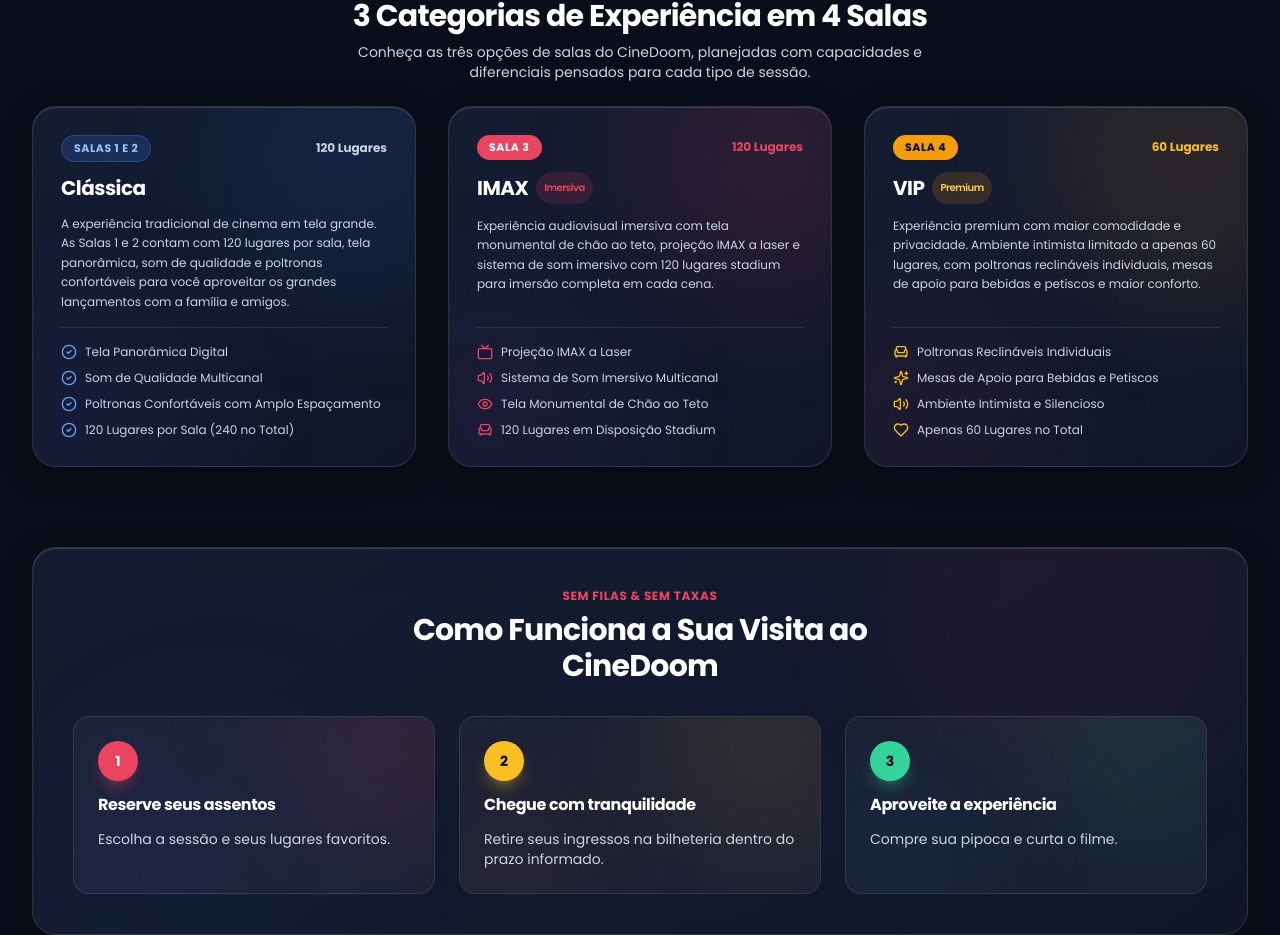
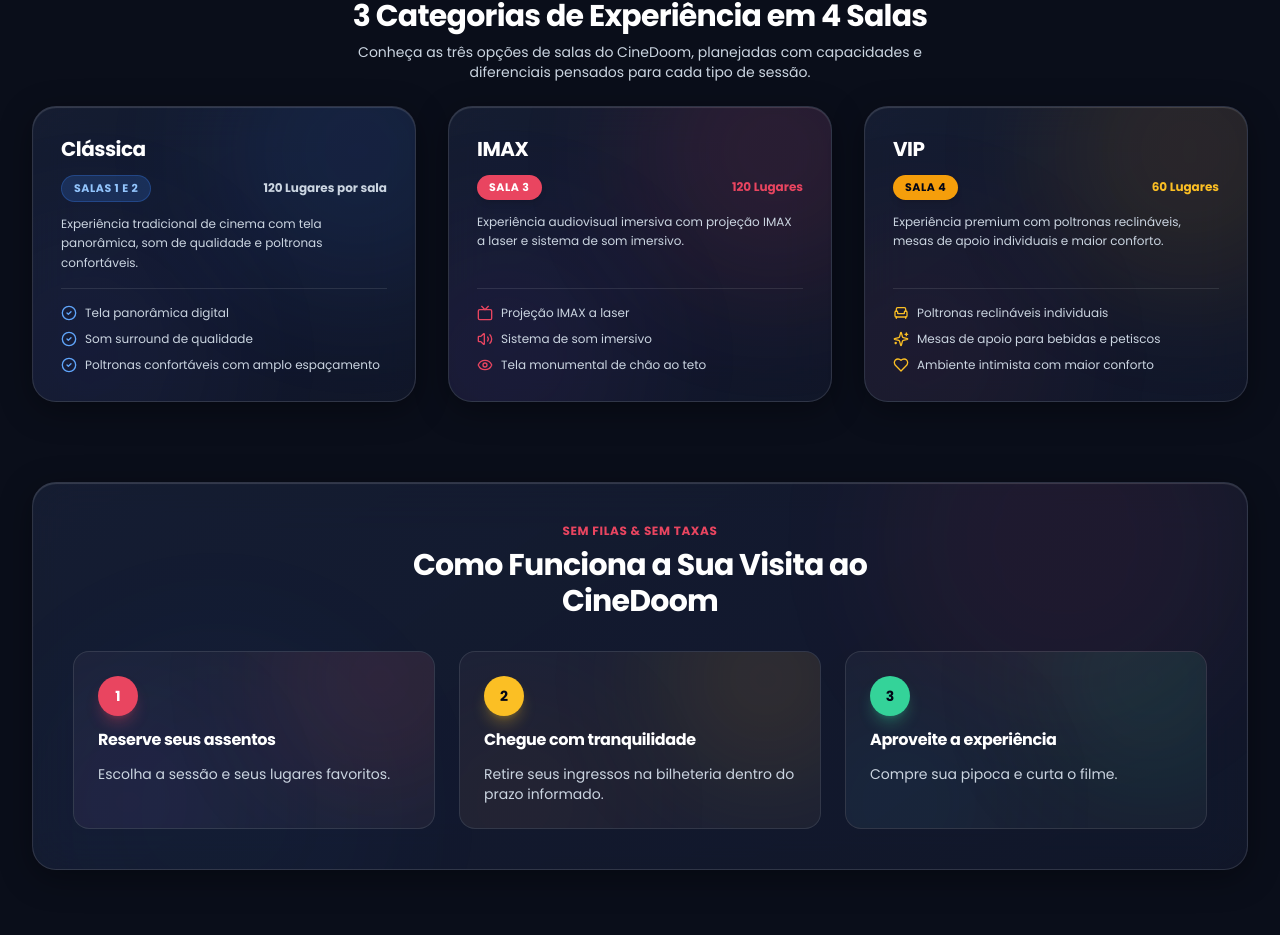
Before and after one commit to CINESOFT-SOLUTIONS/cinedoom-app, a Next.js app: page /sobre in a window 1280 px wide. Shown: the part 1150-2085 px from the top of the page. Built offline with nearby package versions, Linux system fonts and the light colour scheme; no server answers.

Commit message:
refactor(sobre): revisar textos e harmonizar hierarquia dos 3 cards de experiencias

```diff
--- a/src/app/sobre/page.tsx
+++ b/src/app/sobre/page.tsx
@@ -216,39 +216,40 @@ export default function SobreCineDoomPage() {
             >
               <div className="p-6 sm:p-7 space-y-4 flex-1 flex flex-col justify-between">
                 <div className="space-y-3">
+                  {/* 1. Nome da experiência */}
+                  <h3 className="text-xl font-bold text-white tracking-tight">
+                    Clássica
+                  </h3>
+
+                  {/* 2. Identificação das salas e capacidade */}
                   <div className="flex items-center justify-between gap-2">
                     <span className="px-3 py-1 rounded-full bg-blue-500/20 text-blue-300 border border-blue-500/30 text-[11px] font-bold uppercase tracking-wider">
                       Salas 1 e 2
                     </span>
                     <span className="text-xs font-bold text-slate-300">
-                      120 Lugares
+                      120 Lugares por sala
                     </span>
                   </div>
 
-                  <h3 className="text-xl font-bold text-white tracking-tight">
-                    Clássica
-                  </h3>
+                  {/* 3. Descrição breve, em uma única frase */}
                   <p className="text-xs text-slate-300 leading-relaxed">
-                    A experiência tradicional de cinema em tela grande. As Salas 1 e 2 contam com 120 lugares por sala, tela panorâmica, som de qualidade e poltronas confortáveis para você aproveitar os grandes lançamentos com a família e amigos.
+                    Experiência tradicional de cinema com tela panorâmica, som de qualidade e poltronas confortáveis.
                   </p>
                 </div>
 
+                {/* 4. Lista de três características */}
                 <div className="space-y-2.5 pt-4 border-t border-white/10 text-xs text-slate-300">
                   <div className="flex items-center gap-2">
                     <CheckCircle2 className="w-4 h-4 text-blue-400 shrink-0" />
-                    <span>Tela Panorâmica Digital</span>
+                    <span>Tela panorâmica digital</span>
                   </div>
                   <div className="flex items-center gap-2">
                     <CheckCircle2 className="w-4 h-4 text-blue-400 shrink-0" />
-                    <span>Som de Qualidade Multicanal</span>
+                    <span>Som surround de qualidade</span>
                   </div>
                   <div className="flex items-center gap-2">
                     <CheckCircle2 className="w-4 h-4 text-blue-400 shrink-0" />
-                    <span>Poltronas Confortáveis com Amplo Espaçamento</span>
-                  </div>
-                  <div className="flex items-center gap-2">
-                    <CheckCircle2 className="w-4 h-4 text-blue-400 shrink-0" />
-                    <span>120 Lugares por Sala (240 no Total)</span>
+                    <span>Poltronas confortáveis com amplo espaçamento</span>
                   </div>
                 </div>
               </div>
@@ -264,6 +265,12 @@ export default function SobreCineDoomPage() {
             >
               <div className="p-6 sm:p-7 space-y-4 flex-1 flex flex-col justify-between">
                 <div className="space-y-3">
+                  {/* 1. Nome da experiência */}
+                  <h3 className="text-xl font-bold text-white tracking-tight">
+                    IMAX
+                  </h3>
+
+                  {/* 2. Identificação das salas e capacidade */}
                   <div className="flex items-center justify-between gap-2">
                     <span className="px-3 py-1 rounded-full bg-cta text-white text-[11px] font-bold uppercase tracking-wider shadow-md">
                       Sala 3
@@ -273,31 +280,25 @@ export default function SobreCineDoomPage() {
                     </span>
                   </div>
 
-                  <h3 className="text-xl font-bold text-white tracking-tight flex items-center gap-2">
-                    <span>IMAX</span>
-                    <span className="text-[10px] font-semibold text-cta bg-cta/15 px-2 py-0.5 rounded-full">Imersiva</span>
-                  </h3>
+                  {/* 3. Descrição breve, em uma única frase */}
                   <p className="text-xs text-slate-300 leading-relaxed">
-                    Experiência audiovisual imersiva com tela monumental de chão ao teto, projeção IMAX a laser e sistema de som imersivo com 120 lugares stadium para imersão completa em cada cena.
+                    Experiência audiovisual imersiva com projeção IMAX a laser e sistema de som imersivo.
                   </p>
                 </div>
 
+                {/* 4. Lista de três características */}
                 <div className="space-y-2.5 pt-4 border-t border-white/10 text-xs text-slate-300">
                   <div className="flex items-center gap-2">
                     <Tv className="w-4 h-4 text-cta shrink-0" />
-                    <span>Projeção IMAX a Laser</span>
+                    <span>Projeção IMAX a laser</span>
                   </div>
                   <div className="flex items-center gap-2">
                     <Volume2 className="w-4 h-4 text-cta shrink-0" />
-                    <span>Sistema de Som Imersivo Multicanal</span>
+                    <span>Sistema de som imersivo</span>
                   </div>
                   <div className="flex items-center gap-2">
                     <Eye className="w-4 h-4 text-cta shrink-0" />
-                    <span>Tela Monumental de Chão ao Teto</span>
-                  </div>
-                  <div className="flex items-center gap-2">
-                    <Armchair className="w-4 h-4 text-cta shrink-0" />
-                    <span>120 Lugares em Disposição Stadium</span>
+                    <span>Tela monumental de chão ao teto</span>
                   </div>
                 </div>
               </div>
@@ -313,6 +314,12 @@ export default function SobreCineDoomPage() {
             >
               <div className="p-6 sm:p-7 space-y-4 flex-1 flex flex-col justify-between">
                 <div className="space-y-3">
+                  {/* 1. Nome da experiência */}
+                  <h3 className="text-xl font-bold text-white tracking-tight">
+                    VIP
+                  </h3>
+
+                  {/* 2. Identificação das salas e capacidade */}
                   <div className="flex items-center justify-between gap-2">
                     <span className="px-3 py-1 rounded-full bg-amber-500 text-slate-950 text-[11px] font-bold uppercase tracking-wider shadow-md">
                       Sala 4
@@ -322,31 +329,25 @@ export default function SobreCineDoomPage() {
                     </span>
                   </div>
 
-                  <h3 className="text-xl font-bold text-white tracking-tight flex items-center gap-2">
-                    <span>VIP</span>
-                    <span className="text-[10px] font-semibold text-amber-300 bg-amber-500/15 px-2 py-0.5 rounded-full">Premium</span>
-                  </h3>
+                  {/* 3. Descrição breve, em uma única frase */}
                   <p className="text-xs text-slate-300 leading-relaxed">
-                    Experiência premium com maior comodidade e privacidade. Ambiente intimista limitado a apenas 60 lugares, com poltronas reclináveis individuais, mesas de apoio para bebidas e petiscos e maior conforto.
+                    Experiência premium com poltronas reclináveis, mesas de apoio individuais e maior conforto.
                   </p>
                 </div>
 
+                {/* 4. Lista de três características */}
                 <div className="space-y-2.5 pt-4 border-t border-white/10 text-xs text-slate-300">
                   <div className="flex items-center gap-2">
                     <Armchair className="w-4 h-4 text-amber-400 shrink-0" />
-                    <span>Poltronas Reclináveis Individuais</span>
+                    <span>Poltronas reclináveis individuais</span>
                   </div>
                   <div className="flex items-center gap-2">
                     <Sparkles className="w-4 h-4 text-amber-400 shrink-0" />
-                    <span>Mesas de Apoio para Bebidas e Petiscos</span>
-                  </div>
-                  <div className="flex items-center gap-2">
-                    <Volume2 className="w-4 h-4 text-amber-400 shrink-0" />
-                    <span>Ambiente Intimista e Silencioso</span>
+                    <span>Mesas de apoio para bebidas e petiscos</span>
                   </div>
                   <div className="flex items-center gap-2">
                     <Heart className="w-4 h-4 text-amber-400 shrink-0" />
-                    <span>Apenas 60 Lugares no Total</span>
+                    <span>Ambiente intimista com maior conforto</span>
                   </div>
                 </div>
               </div>
--- a/src/shared/experiences.ts
+++ b/src/shared/experiences.ts
@@ -59,16 +59,15 @@ export const EXPERIENCES_DATA: Record<ExperienceCategory, ExperienceInfo> = {
     capacityPerRoom: 120,
     totalSeats: 240,
     totalCapacity: 240,
-    badge: "Salas 1 e 2 • 120 Lugares",
+    badge: "Salas 1 e 2 • 120 Lugares por sala",
     shortDescription:
       "Experiência tradicional de cinema com tela panorâmica, som de qualidade e poltronas confortáveis.",
     description:
-      "Experiência tradicional de cinema nas Salas 1 e 2, equipadas com tela panorâmica digital, sistema de som surround de qualidade e 120 poltronas ergonômicas e confortáveis por sala.",
+      "Experiência tradicional de cinema nas Salas 1 e 2, equipadas com tela panorâmica digital, som surround de qualidade e 120 poltronas ergonômicas e confortáveis por sala.",
     features: [
-      "Tela Panorâmica Digital",
-      "Som de Qualidade",
-      "Poltronas Confortáveis com Amplo Espaçamento",
-      "120 Lugares por Sala",
+      "Tela panorâmica digital",
+      "Som surround de qualidade",
+      "Poltronas confortáveis com amplo espaçamento",
     ],
     specs: {
       projection: "Projeção 4K Digital Panorâmica",
@@ -90,14 +89,13 @@ export const EXPERIENCES_DATA: Record<ExperienceCategory, ExperienceInfo> = {
     totalCapacity: 120,
     badge: "Sala 3 • 120 Lugares",
     shortDescription:
-      "Experiência audiovisual imersiva, com 120 lugares, projeção IMAX a laser e sistema de som imersivo.",
+      "Experiência audiovisual imersiva com projeção IMAX a laser e sistema de som imersivo.",
     description:
       "Experiência audiovisual imersiva na Sala 3, com 120 lugares stadium, projeção IMAX a laser de altíssimo contraste e sistema de som imersivo multicanal de máxima fidelidade sonora.",
     features: [
-      "Projeção IMAX a Laser",
-      "Sistema de Som Imersivo",
-      "Tela Monumental de Chão ao Teto",
-      "120 Lugares em Disposição Stadium",
+      "Projeção IMAX a laser",
+      "Sistema de som imersivo",
+      "Tela monumental de chão ao teto",
     ],
     specs: {
       projection: "Projeção IMAX a Laser 4K",
@@ -119,14 +117,13 @@ export const EXPERIENCES_DATA: Record<ExperienceCategory, ExperienceInfo> = {
     totalCapacity: 60,
     badge: "Sala 4 • 60 Lugares",
     shortDescription:
-      "Experiência premium, com 60 lugares, poltronas reclináveis, mesas de apoio individuais e maior conforto.",
+      "Experiência premium com poltronas reclináveis, mesas de apoio individuais e maior conforto.",
     description:
       "Experiência premium na Sala 4 com capacidade exclusiva para 60 pessoas, equipada com poltronas reclináveis com acionamento individual, mesas de apoio para bebidas e petiscos e maior conforto.",
     features: [
-      "Poltronas Reclináveis com Acionamento Individual",
-      "Mesas de Apoio Individuais",
-      "Ambiente Intimista com Maior Conforto",
-      "Apenas 60 Lugares no Total",
+      "Poltronas reclináveis individuais",
+      "Mesas de apoio para bebidas e petiscos",
+      "Ambiente intimista com maior conforto",
     ],
     specs: {
       projection: "Projeção Digital de Alta Definição",
```
Also changed, not shown: 1 other file (tests, documents, lock files or other folders).
